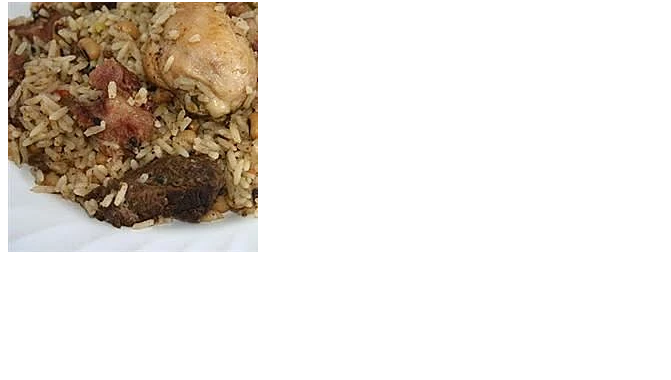
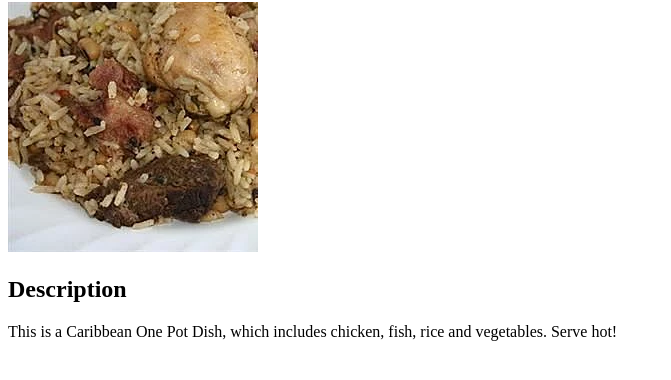
Before and after one commit to RuinedRunes/oden_recipes, a plain HTML site: page recipes/cookup.html in a window 1280 px wide. Shown: the part 78-458 px from the top of the page, without its empty margins (0-671 px from the left). Drawn offline with Linux system fonts and the light colour scheme.

Commit message:
Add description

```diff
--- a/recipes/cookup.html
+++ b/recipes/cookup.html
@@ -11,5 +11,7 @@
 
     <img src="../cookup.webp" alt="Caribbean Cook Up">
 
+    <h2>Description</h2>
+    <p>This is a Caribbean One Pot Dish, which includes chicken, fish, rice and vegetables. Serve hot! </p>
 </body>
 </html>
```
